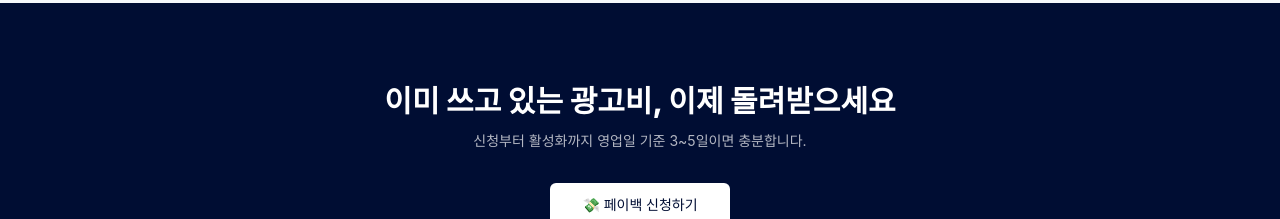
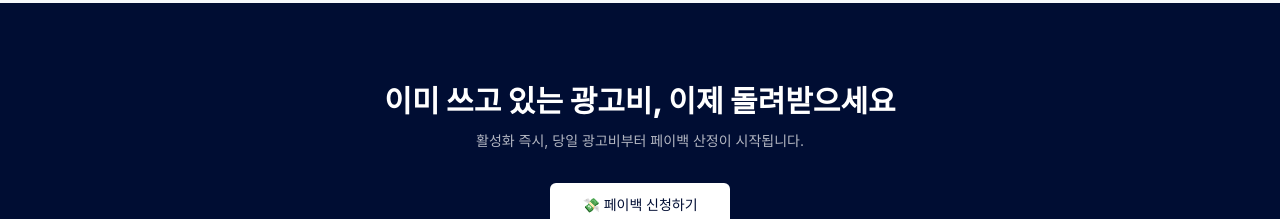
Before and after one commit to teamfirst-kr/teamfirst_console, a Next.js app: page / in a window 1280 px wide. Shown: the part 6274-6493 px from the top of the page. Built offline with nearby package versions, Linux system fonts and the light colour scheme; no server answers; the database is empty; a web font is replaced by a local one.

Commit message:
copy(landing): CTA 부제 — '3~5일' 제거, '활성화 즉시 당일 광고비부터 페이백 산정' 으로 수정
Co-Authored-By: Claude Fable 5 <noreply@anthropic.com>
Claude-Session: https://claude.ai/code/session_01AgqvyaaWHPUd1xCxC5BYys

```diff
--- a/app/(public)/page.tsx
+++ b/app/(public)/page.tsx
@@ -336,7 +336,7 @@ export default async function PaybackLanding() {
             이미 쓰고 있는 광고비, 이제 돌려받으세요
           </h2>
           <p className="mt-3 text-sm text-white/70">
-            신청부터 활성화까지 영업일 기준 3~5일이면 충분합니다.
+            활성화 즉시, 당일 광고비부터 페이백 산정이 시작됩니다.
           </p>
           <Button
             asChild
```
